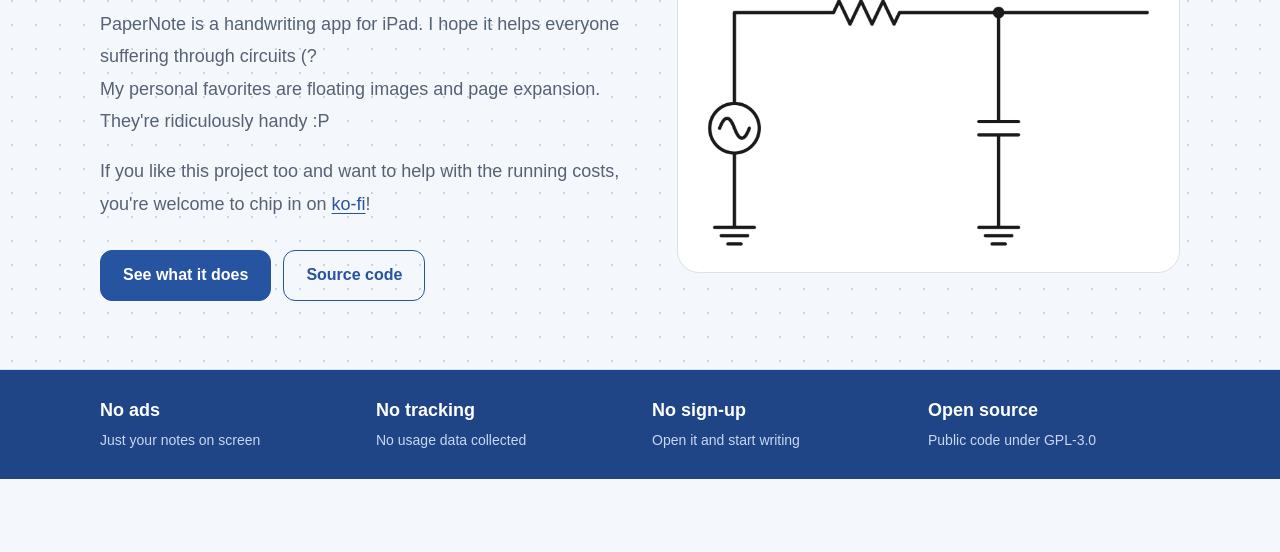
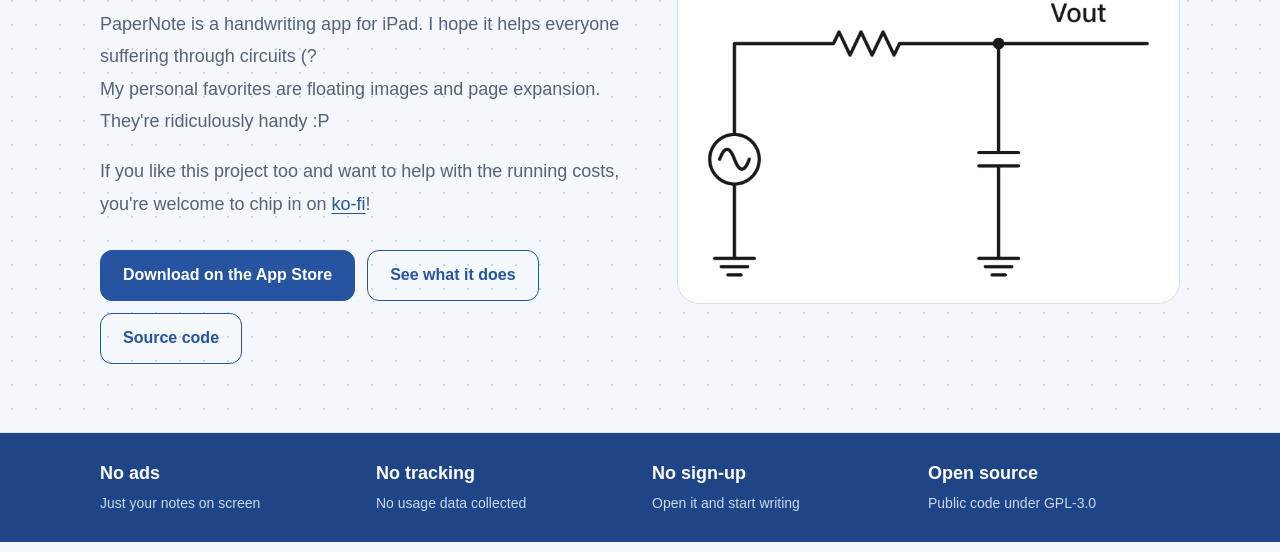
Before and after one commit to xItzYao/PaperNote, a plain HTML site: page en/index.html in a window 1280 px wide. Shown: the part 214-766 px from the top of the page. Drawn offline with Linux system fonts and the light colour scheme.

Commit message:
Site: App Store download button

```diff
--- a/en/index.html
+++ b/en/index.html
@@ -18,7 +18,7 @@
 <a class="brand" href="../en/index.html"><img src="../icon.png" alt="">PaperNote</a>
 <nav><a href="../en/index.html#features">Features</a><a href="../privacy/index.html">Privacy</a><a href="../en/support/index.html">Support</a><a class="lang" href="../index.html">中文</a></nav>
 </div></header>
-<main><section class="hero"><div class="wrap"><div><h1>PaperNote</h1><p class="lead">PaperNote is a handwriting app for iPad. I hope it helps everyone suffering through circuits (?<br>My personal favorites are floating images and page expansion. They're ridiculously handy :P</p><p class="lead">If you like this project too and want to help with the running costs,<br>you're welcome to chip in on <a href="https://ko-fi.com/xitzyao">ko-fi</a>!</p><p class="buttons"><a class="btn main" href="#features">See what it does</a><a class="btn" href="https://github.com/xItzYao/PaperNote">Source code</a></p></div><div><img class="art photo hero-art" src="../img/rc-filter.webp" width="1400" height="871" loading="eager" alt="RC low-pass filter drawn in PaperNote"></div></div></section>
+<main><section class="hero"><div class="wrap"><div><h1>PaperNote</h1><p class="lead">PaperNote is a handwriting app for iPad. I hope it helps everyone suffering through circuits (?<br>My personal favorites are floating images and page expansion. They're ridiculously handy :P</p><p class="lead">If you like this project too and want to help with the running costs,<br>you're welcome to chip in on <a href="https://ko-fi.com/xitzyao">ko-fi</a>!</p><p class="buttons"><a class="btn main" href="https://apps.apple.com/app/papernote/id6829159264">Download on the App Store</a><a class="btn" href="#features">See what it does</a><a class="btn" href="https://github.com/xItzYao/PaperNote">Source code</a></p></div><div><img class="art photo hero-art" src="../img/rc-filter.webp" width="1400" height="871" loading="eager" alt="RC low-pass filter drawn in PaperNote"></div></div></section>
 <section class="facts"><ul class="wrap"><li><b>No ads</b><span>Just your notes on screen</span></li><li><b>No tracking</b><span>No usage data collected</span></li><li><b>No sign-up</b><span>Open it and start writing</span></li><li><b>Open source</b><span>Public code under GPL-3.0</span></li></ul></section>
 <section class="wrap why"><div class="inner"><h2><span class="nw">A side project born from</span> <span class="nw">dodging my college portfolio</span></h2><p>PaperNote is a college student's passion project. It got a surprising amount of support (?<br>I've built a lot of features I love, and it's now my main notes app haha</p></div></section>
 <div id="features">
```
Also changed, not shown: index.html (+1 -1 lines).
